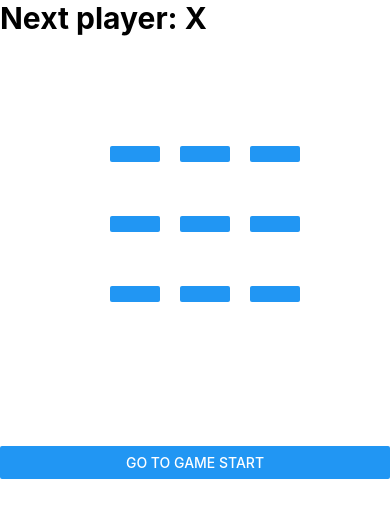
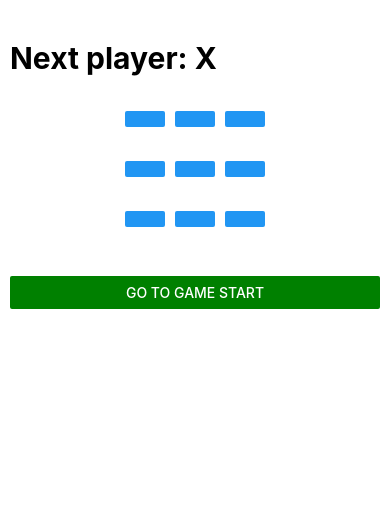
Before and after one commit to d-matsui/TicTacToe, a React Native app: screen / in a window 390 px wide. Shown: the top 518 px of the page. Built offline with nearby package versions, Linux system fonts and the light colour scheme.

Commit message:
enhance ui

```diff
--- a/App.js
+++ b/App.js
@@ -28,7 +28,7 @@ class Board extends Component {
 
   render() {
     return (
-      <View style={styles.container}>
+      <View>
         <View style={styles.row}>
           <View style={styles.square}>
             { this.renderSquare(0) }
@@ -122,8 +122,10 @@ export default class Game extends Component {
             "Go to game start";
       return (
         <Button
+          key={move}
           onPress={() => this.jumpTo(move)}
           title={desc}
+          color="green"
         />
       );
     })
@@ -136,13 +138,15 @@ export default class Game extends Component {
     }
 
     return (
-      <View>
+      <View style={styles.container}>
         <Text style={styles.state}>{status}</Text>
         <Board
           onClick={i => this.handleClick(i)}
           squares={current.squares}
         />
-        {moves}
+        <View style={styles.moves}>
+          {moves}
+        </View>
       </View>
     );
   }
@@ -150,19 +154,27 @@ export default class Game extends Component {
 
 const styles = StyleSheet.create({
   container: {
-    margin: 100,
+    flex: 1,
+    margin: 10,
+    marginVertical: 10,
   },
   row: {
-    flexDirection: 'row',
+    flexDirection: "row",
+    justifyContent: "center",
+    margin: 0,
   },
   square: {
     width: 50,
     height: 50,
-    margin: 10,
+    padding: 5,
   },
   state: {
+    marginVertical: 30,
     fontWeight: "bold",
     fontSize: 30,
+  },
+  moves: {
+    marginVertical: 20,
   }
 })
 
```
